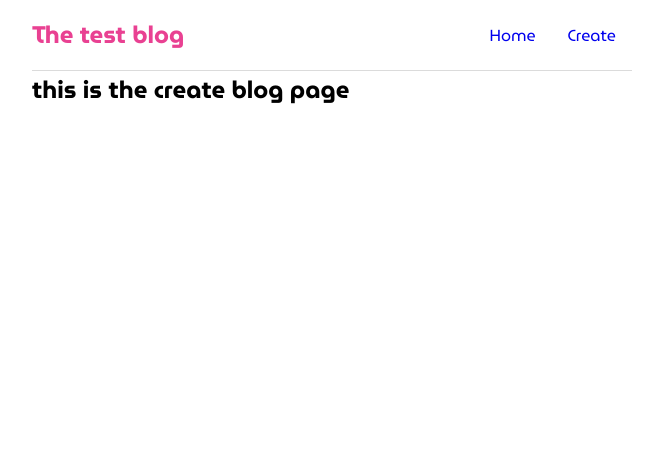
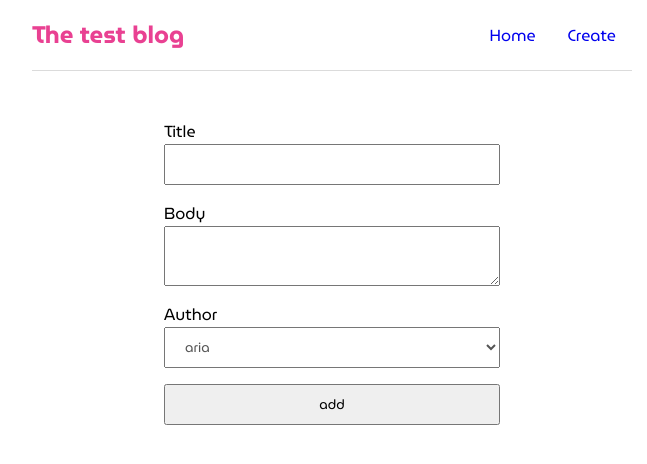
Before and after one commit to womoboy/react-daywork, a React (Create React App) app: page /create in a window 1280 px wide. Shown: the top 464 px of the page, without its empty margins (308-955 px from the left). Built offline with nearby package versions, Linux system fonts and the light colour scheme.

Commit message:
fix navigate and added form for add blog

```diff
--- a/src/generalStyle/colors.scss
+++ b/src/generalStyle/colors.scss
@@ -2,3 +2,4 @@ $red: rgb(233, 65, 146);
 $gray: rgb(219, 219, 219);
 $white: #fff;
 $green: rgb(46, 220, 46);
+$darkgray: rgb(85, 85, 85);
--- a/src/pages/BlogDetails.js
+++ b/src/pages/BlogDetails.js
@@ -9,7 +9,9 @@ const BlogDetails = () => {
 
   const handleClick = () => {
       fetch(url, { method: 'DELETE'});
-      navigate('/');
+      setTimeout(() => {
+        navigate('/');
+      }, 100);
   }
 
   return (
--- a/src/pages/Create.js
+++ b/src/pages/Create.js
@@ -1,7 +1,39 @@
+import { useState } from 'react';
+import './Create.scss';
+
 const Create = () => {
+    const [ data, setData ] = useState({});
+
+    const handleSubmit = (e) => {
+        e.preventDefault();
+        fetch('http://localhost:8000/blogs', {
+            method: "POST",
+            headers: { "Content-Type":"application/json" },
+            body: JSON.stringify(data)
+        });
+    }
+
+    const handleChange = (e) => {
+        const name = e.target.name;
+        const value = e.target.value;
+
+        setData(values => ({...values, [name]: value}));
+    }
+
     return (
         <div className="create">
-            <h2>this is the create blog page</h2>
+            <form onSubmit={ handleSubmit } >
+                <label>Title</label>
+                <input name='title' type="text" value={ data.title } onChange={ handleChange } />
+                <label>Body</label>
+                <textarea name='body' value={ data.body } onChange={ handleChange }></textarea>
+                <label>Author</label>
+                <select name='author' value={ data.author } onChange={ handleChange }>
+                    <option selected value="aria">aria</option>
+                    <option value="babak">babak</option>
+                </select>
+                <button>add</button>
+            </form>
         </div>
     )
 }
--- /dev/null
+++ b/src/pages/Create.scss
@@ -0,0 +1,29 @@
+@import '../generalStyle/colors.scss';
+
+.create {
+    margin: auto;
+    align-items: center;
+}
+
+.create form {
+    padding: 2rem;
+    margin: auto;
+    max-width: 400px;
+    display: flex;
+    flex-direction: column;
+}
+
+.create form label {
+    margin-top: 1rem;
+}
+
+.create form button {
+    margin-top: 1rem;
+    padding: 0.5rem;
+
+}
+
+.create input, .create textarea, .create select {
+    padding: 0.5rem 1rem;
+    color: $darkgray;
+}
```
Also changed, not shown: data/db.json (indentation only).
